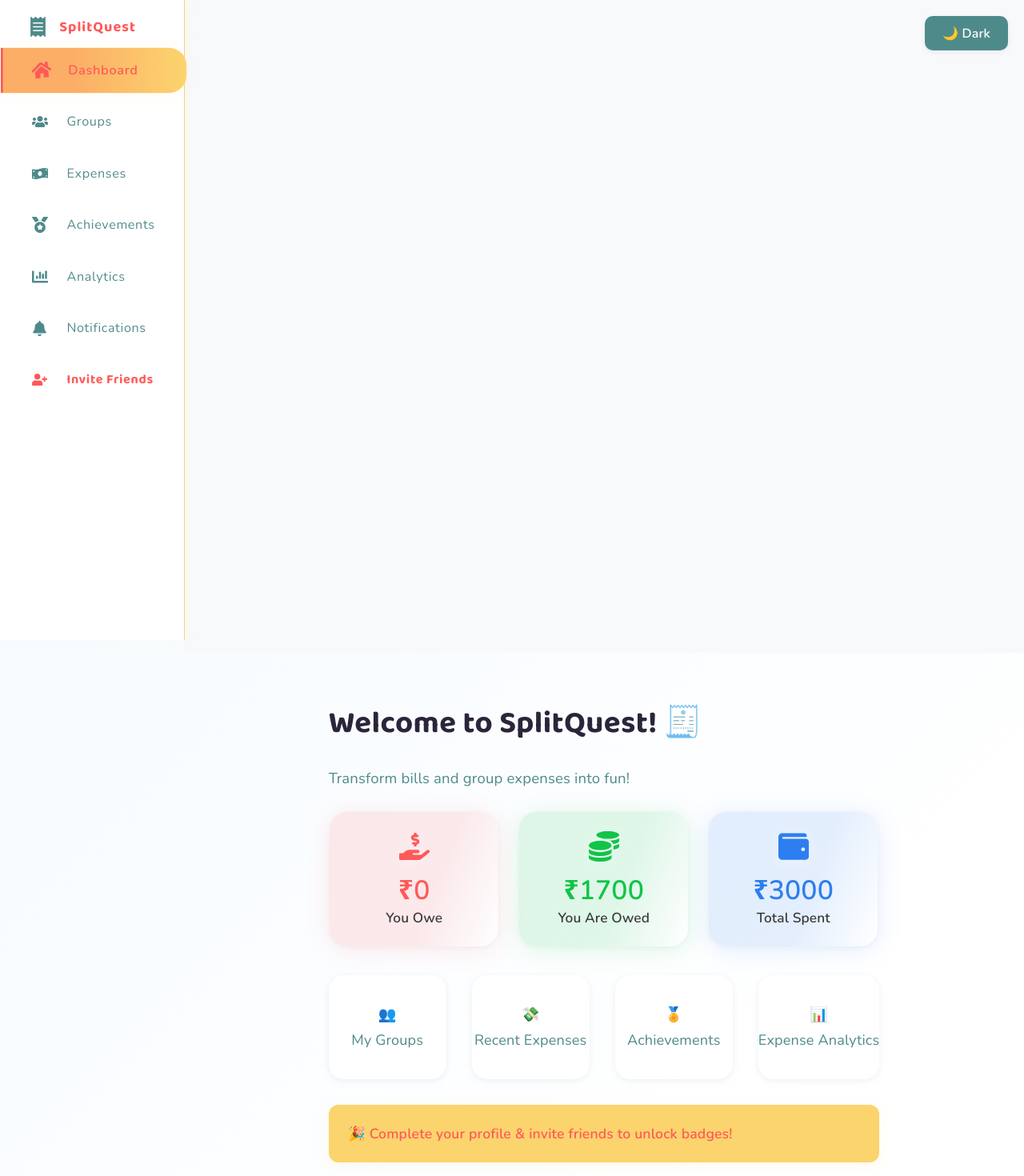
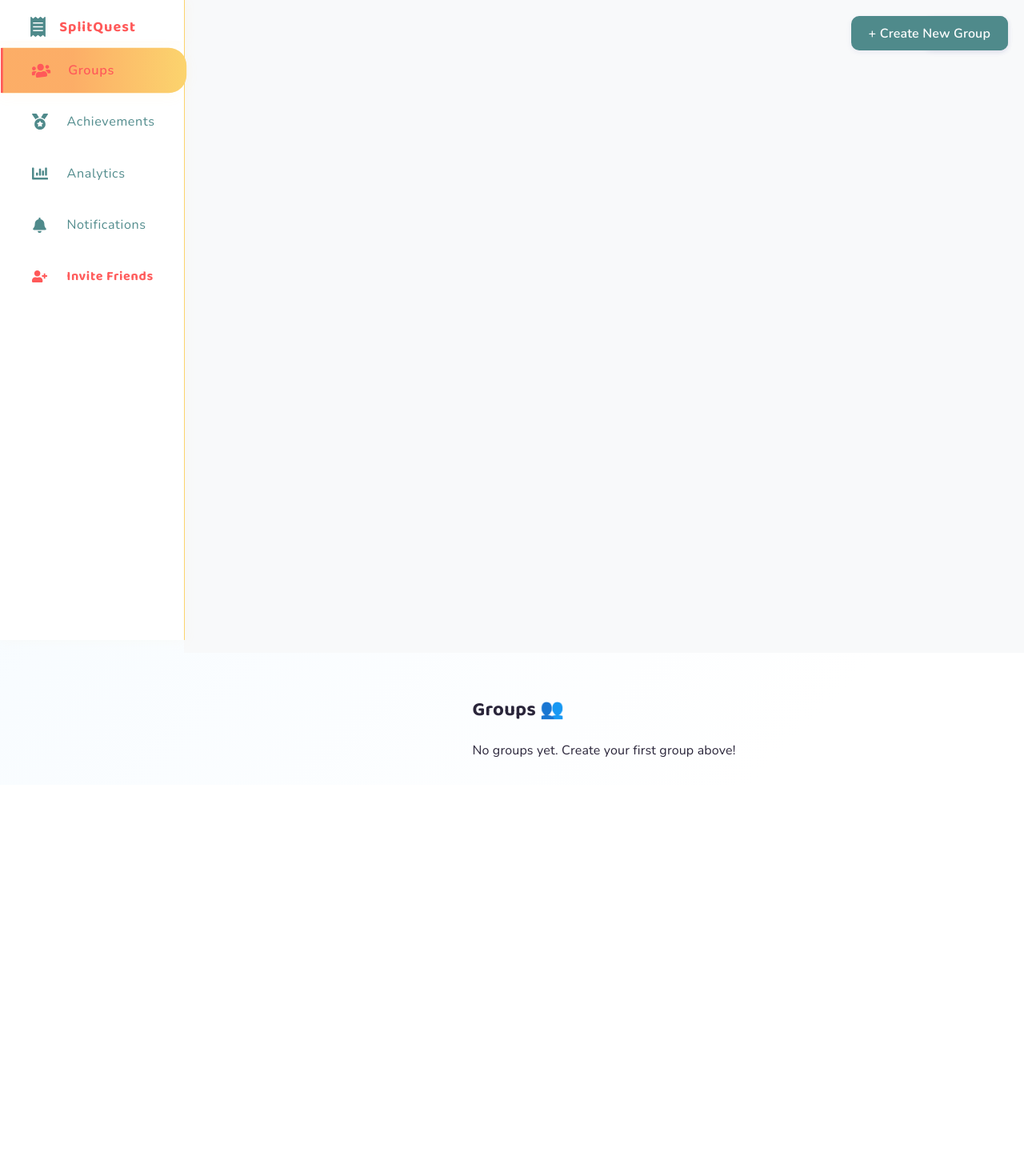
Before and after one commit to Workflow-Manager-admin/splitquest-107914-e48622fe, a React (Create React App) app in the folder frontend_web_app/: page / in a window 1280 px wide. Shown: the top 1470 px of the page at 80% size. After the commit the page ends 981 px from the top, so only its background shows below. Built offline with nearby package versions, Linux system fonts and the light colour scheme.

Commit message:
CheckPoint - cgc84b8a41

```diff
--- a/frontend_web_app/src/App.js
+++ b/frontend_web_app/src/App.js
@@ -7,9 +7,7 @@ import { GroupsProvider } from './GroupsContext';
 import './App.css';
 
 // Lazy load pages for better performance
-const Dashboard = React.lazy(() => import('./pages/Dashboard'));
 const Groups = React.lazy(() => import('./pages/Groups'));
-const Expenses = React.lazy(() => import('./pages/Expenses'));
 const Achievements = React.lazy(() => import('./pages/Achievements'));
 const Analytics = React.lazy(() => import('./pages/Analytics'));
 const Notifications = React.lazy(() => import('./pages/Notifications'));
@@ -35,9 +33,8 @@ function MainLayout() {
         </header>
         <React.Suspense fallback={<div style={{textAlign:"center", padding:"3rem"}}>Loading...</div>}>
           <Routes>
-            <Route path="/" element={<Dashboard />} />
+            <Route path="/" element={<Groups />} />
             <Route path="/groups/*" element={<Groups />} />
-            <Route path="/expenses" element={<Expenses />} />
             <Route path="/achievements" element={<Achievements />} />
             <Route path="/analytics" element={<Analytics />} />
             <Route path="/notifications" element={<Notifications />} />
--- a/frontend_web_app/src/GroupsContext.js
+++ b/frontend_web_app/src/GroupsContext.js
@@ -8,7 +8,7 @@ const GroupsContext = createContext();
  * {userId: {name, netOwes: [{to: userId, amount: number}]}}
  * using a simple "settle-up" netting algorithm.
  * @param {object[]} expenses - List of expenses in the group.
- * @param {object[]} members  - Member data: {id, name}
+ * @param {object[]} members  - Member data: {id, name, number?}
  * @returns {object} Map of memberId -> { name, balance, owes: [ {...} ] }
  */
 function calculateNetBalances(expenses, members) {
@@ -57,14 +57,12 @@ function calculateNetBalances(expenses, members) {
       to: creditor.id,
       amount: Math.round(debt * 100) / 100
     });
-    debtor.net += debt; // this will get closer to 0
+    debtor.net += debt;
     creditor.net -= debt;
     if (Math.abs(debtor.net) < 0.009) d++;
     if (creditor.net < 0.009) c++;
   }
 
-  // For easier UI rendering, provide per member summary:
-  // { [memberId]: { name, owes: [{ to, amount }], gets: [{ from, amount }] } }
   const res = {};
   members.forEach(m => {
     res[m.id] = { name: m.name, owes: [], gets: [] };
@@ -74,7 +72,6 @@ function calculateNetBalances(expenses, members) {
     res[tr.to].gets.push({ from: tr.from, amount: tr.amount });
   });
 
-  // Add per-member balance for easy display (who is net-positive/negative)
   Object.keys(res).forEach(mid => {
     res[mid].balance = net[mid].net;
   });
@@ -86,52 +83,28 @@ function calculateNetBalances(expenses, members) {
  */
 // PUBLIC_INTERFACE
 export function GroupsProvider({ children }) {
-  // Mock, static friend/member data (simulate users)
-  const MOCK_USERS = [
-    { id: "u1", name: "Alice" },
-    { id: "u2", name: "Bob" },
-    { id: "u3", name: "Charlie" },
-    { id: "u4", name: "Dana" }
-  ];
-  // Groups in { id, name, members: [userId], expenses: [{...}] }
-  const [groups, setGroups] = useState([
-    // Example default group (starter)
-    {
-      id: "g1",
-      name: "Trip to Goa",
-      members: ["u1", "u2", "u3"],
-      expenses: [
-        {
-          id: "e1",
-          title: "Hotel",
-          amount: 3000,
-          date: "2024-05-10",
-          payer: "u1",
-          splitWith: ["u1", "u2", "u3"]
-        },
-        {
-          id: "e2",
-          title: "Taxi",
-          amount: 900,
-          date: "2024-05-11",
-          payer: "u2",
-          splitWith: ["u1", "u2", "u3"]
-        }
-      ]
-    }
-  ]);
+  // Unique ID generator
+  const makeId = (prefix="u") =>
+    prefix + (Date.now() + Math.floor(Math.random() * 100000));
 
-  // Add a new group
+  // State: Groups in { id, name, members: [{id, name, number}], expenses: [{ ... }] }
+  const [groups, setGroups] = useState([]);
+
+  // Add a new group, members should be: [{name, number}]
   // PUBLIC_INTERFACE
   const addGroup = (name, members) => {
-    const id = "g" + (Date.now() + Math.floor(Math.random() * 100000));
-    setGroups(g => [
-      ...g,
-      { id, name, members, expenses: [] }
-    ]);
+    const groupId = makeId("g");
+    // Assign an id to each member (unless already present)
+    const membersWithIds = members.map(m =>
+      ({ ...m, id: m.id || makeId("u") })
+    );
+    setGroups(g =>
+      [...g, { id: groupId, name, members: membersWithIds, expenses: [] }]
+    );
   };
 
   // Add an expense to a specific group
+  // expects: expenseData = {title, amount, date, payer, splitWith} with payer/splitWith as member ids
   // PUBLIC_INTERFACE
   const addExpense = (groupId, expenseData) => {
     setGroups(oldGroups =>
@@ -143,7 +116,7 @@ export function GroupsProvider({ children }) {
             ...gr.expenses,
             {
               ...expenseData,
-              id: "e" + (Date.now() + Math.floor(Math.random() * 100000))
+              id: makeId("e")
             }
           ]
         };
@@ -156,10 +129,20 @@ export function GroupsProvider({ children }) {
   const getGroupById = groupId => groups.find(g => g.id === groupId);
 
   // PUBLIC_INTERFACE
-  const getMembersForGroup = group => (group ? group.members.map(uid => MOCK_USERS.find(u => u.id === uid)) : []);
+  const getMembersForGroup = group => (group ? group.members : []);
 
-  // PUBLIC_INTERFACE - returns list of all users (simulate current user as "u1")
-  const getAllUsers = () => MOCK_USERS;
+  // Current user is just placeholder
+  const currentUserId = "current-user-1";
+
+  // Get all users (flatten all group members, unique by id)
+  // PUBLIC_INTERFACE
+  const getAllUsers = () => {
+    const all = groups.flatMap(g => g.members);
+    // De-duplicate by id
+    const mapById = {};
+    all.forEach(u => { mapById[u.id] = u; });
+    return Object.values(mapById);
+  };
 
   return (
     <GroupsContext.Provider
@@ -171,8 +154,7 @@ export function GroupsProvider({ children }) {
         getMembersForGroup,
         getAllUsers,
         calculateNetBalances,
-        MOCK_USERS,
-        currentUserId: "u1"
+        currentUserId
       }}
     >
       {children}
--- a/frontend_web_app/src/components/Sidebar.js
+++ b/frontend_web_app/src/components/Sidebar.js
@@ -18,21 +18,9 @@ export default function Sidebar() {
     {
       path: '/',
       exact: true,
-      icon: <FaHome size={21} />,
-      label: 'Dashboard',
-      tag: 'sq-tab-dashboard'
-    },
-    {
-      path: '/groups',
       icon: <FaUsers size={20} />,
       label: 'Groups',
       tag: 'sq-tab-groups'
-    },
-    {
-      path: '/expenses',
-      icon: <FaMoneyBillWave size={20} />,
-      label: 'Expenses',
-      tag: 'sq-tab-expenses'
     },
     {
       path: '/achievements',
--- a/frontend_web_app/src/pages/Dashboard.js
+++ /dev/null
@@ -1,140 +0,0 @@
-import React, { useMemo } from 'react';
-import { Link, useNavigate } from 'react-router-dom';
-import FAB from '../components/FAB';
-import SummaryCard from '../components/SummaryCard';
-import { FaHandHoldingUsd, FaCoins, FaWallet } from "react-icons/fa";
-import { useGroups } from '../GroupsContext';
-
-// PUBLIC_INTERFACE
-export default function Dashboard() {
-  /**
-   * Main dashboard: Welcomes user, shows groups, recent expenses,
-   * summary cards, and gamified prompt.
-   */
-  const navigate = useNavigate();
-
-  // Use GroupsContext to get relevant financial stats for the user
-  const { groups, getAllUsers, calculateNetBalances, currentUserId } = useGroups();
-  // Flat array of all (member) expenses user is part of
-  const allExpenses = useMemo(
-    () => groups.flatMap(g => g.expenses.map(e => ({ ...e, groupId: g.id }))),
-    [groups]
-  );
-  // All unique groups the user is a member of
-  const userGroups = useMemo(
-    () =>
-      groups.filter(g => g.members.includes(currentUserId)),
-    [groups, currentUserId]
-  );
-  // Calculate "global" values: owe, owed, spent
-  // (if user in multiple groups, sum across all)
-  const { totalOwe, totalOwed, totalSpent } = useMemo(() => {
-    let owe = 0, owed = 0, spent = 0;
-    userGroups.forEach(group => {
-      const members = getAllUsers().filter(u => group.members.includes(u.id));
-      const balances = calculateNetBalances(group.expenses, members);
-      const bal = balances[currentUserId];
-      if (!bal) return;
-      // You Owe: total you owe TO OTHERS (sum of .owes amounts)
-      owe += (bal.owes || []).reduce((sum, o) => sum + o.amount, 0);
-      // You Are Owed: total OTHERS owe you (sum of .gets amounts)
-      owed += (bal.gets || []).reduce((sum, o) => sum + o.amount, 0);
-      // Total Spent: sum of all expenses paid by you in group
-      spent += group.expenses
-        .filter(e => e.payer === currentUserId)
-        .reduce((sum, e) => sum + e.amount, 0);
-    });
-    // Round for display
-    return {
-      totalOwe: Math.round(owe * 100) / 100,
-      totalOwed: Math.round(owed * 100) / 100,
-      totalSpent: Math.round(spent * 100) / 100
-    };
-  }, [userGroups, getAllUsers, calculateNetBalances, currentUserId]);
-
-  return (
-    <div style={{ maxWidth: "710px", margin: "0 auto", padding: "2rem", position: "relative" }}>
-      <h1 className="sq-header" style={{ fontFamily: 'var(--header-font)', fontWeight: 800, fontSize: "2.4rem" }}>
-        Welcome to SplitQuest! 🧾
-      </h1>
-      <p style={{
-        color: 'var(--color-primary, #4F8A8B)',
-        fontWeight: 500,
-        fontSize: "1.16rem",
-        fontFamily: 'var(--body-font)'
-      }}>
-        Transform bills and group expenses into fun!
-      </p>
-
-      {/* Summary Cards Row */}
-      <div className="sq-dashboard-summary-row"
-        style={{
-          display: "flex",
-          gap: "1.4rem",
-          margin: "25px 0 16px 0",
-          flexWrap: "wrap",
-          alignItems: "stretch",
-          justifyContent: "center"
-        }}
-      >
-        <SummaryCard
-          icon={<FaHandHoldingUsd />}
-          value={totalOwe === undefined ? "…" : `₹${totalOwe}`}
-          label="You Owe"
-          color="#FF5959"
-          tabIndex={0}
-        />
-        <SummaryCard
-          icon={<FaCoins />}
-          value={totalOwed === undefined ? "…" : `₹${totalOwed}`}
-          label="You Are Owed"
-          color="#11c447"
-          tabIndex={0}
-        />
-        <SummaryCard
-          icon={<FaWallet />}
-          value={totalSpent === undefined ? "…" : `₹${totalSpent}`}
-          label="Total Spent"
-          color="#2d7ef0"
-          tabIndex={0}
-        />
-      </div>
-
-      {/* Quick links to groups, expenses, achievements, analytics */}
-      <div style={{ display: "flex", gap: "2rem", flexWrap: "wrap" }}>
-        <Link to="/groups" className="sq-dashboard-card">
-          <div>👥</div>
-          <span>My Groups</span>
-        </Link>
-        <Link to="/expenses" className="sq-dashboard-card">
-          <div>💸</div>
-          <span>Recent Expenses</span>
-        </Link>
-        <Link to="/achievements" className="sq-dashboard-card">
-          <div>🏅</div>
-          <span>Achievements</span>
-        </Link>
-        <Link to="/analytics" className="sq-dashboard-card">
-          <div>📊</div>
-          <span>Expense Analytics</span>
-        </Link>
-      </div>
-      <div className="sq-gamify-prompt" style={{
-        marginTop: "2rem",
-        background: "var(--color-secondary, #FBD46D)",
-        borderRadius: "12px",
-        padding: "1.5rem",
-        color: "var(--color-accent, #FF5959)",
-        fontWeight: 600,
-        boxShadow: "0 4px 18px #ffd27024",
-        fontSize: "1.1rem"
-      }}>
-        <span role="img" aria-label="Party">🎉</span> Complete your profile & invite friends to unlock badges!
-      </div>
-      {/* FAB for adding group or expense on mobile */}
-      <div className="sq-dashboard-fab" style={{}}>
-        <FAB icon="➕" label="Add Expense" style={{display:"none"}} onClick={()=>navigate('/expenses')} />
-      </div>
-    </div>
-  );
-}
--- a/frontend_web_app/src/pages/Expenses.js
+++ /dev/null
@@ -1,16 +0,0 @@
-import React from 'react';
-
-// PUBLIC_INTERFACE
-export default function Expenses() {
-  /**
-   * Expense entry and history: add, split, view past expenses.
-   * (Stub: To be implemented with calculation logic + forms + lists.)
-   */
-  return (
-    <div style={{maxWidth:"680px",margin:"0 auto",padding:"2rem"}}>
-      <h2>Expenses <span role="img" aria-label="Expenses">💸</span></h2>
-      <button className="theme-toggle" style={{marginBottom:"1rem"}}>+ Add Expense</button>
-      <div style={{marginTop: '1.5rem'}}>Expense history, split calculator, and entry forms will appear here.</div>
-    </div>
-  );
-}
--- a/frontend_web_app/src/pages/GroupDashboard.js
+++ b/frontend_web_app/src/pages/GroupDashboard.js
@@ -39,13 +39,12 @@ function exportToCsv(filename, rows, headers = null) {
 export default function GroupDashboard({ groupId, onBack }) {
   const {
     getGroupById,
-    getMembersForGroup,
     calculateNetBalances,
     addExpense,
     currentUserId,
   } = useGroups();
   const group = getGroupById(groupId);
-  const members = group ? getMembersForGroup(group) : [];
+  const members = group ? group.members : [];
 
   // Payment settlement log for this group (array of {from, to, amount, timestamp})
   // Persist per group, volatile only for demo purposes (refresh = gone)
--- a/frontend_web_app/src/pages/GroupLeaderboard.js
+++ b/frontend_web_app/src/pages/GroupLeaderboard.js
@@ -11,8 +11,7 @@ import React, { useMemo } from "react";
  */
 // PUBLIC_INTERFACE
 export default function GroupLeaderboard({ group, members, balances }) {
-  // Auto-calculate stats for leaderboard and assign fun badges/titles.
-  // All logic is mocked/derived from local expenses data.
+  // All logic is mocked/derived from local expenses data, but uses provided group.members.
 
   const leaderboard = useMemo(() => {
     if (!group || !group.expenses || !members.length) return [];
@@ -24,12 +23,11 @@ export default function GroupLeaderboard({ group, members, balances }) {
         name: m.name,
         totalPaid: 0,
         netOwed: 0,
-        owesTo: 0, // sum owed to others
-        getsFrom: 0, // sum gets from others
+        owesTo: 0,
+        getsFrom: 0,
         latestExpense: null,
       };
     });
-    // Go through all expenses
     group.expenses.forEach(e => {
       if (userStats[e.payer]) {
         userStats[e.payer].totalPaid += e.amount;
@@ -41,7 +39,6 @@ export default function GroupLeaderboard({ group, members, balances }) {
       }
       const share = e.amount / e.splitWith.length;
       e.splitWith.forEach(mid => {
-        // For total owed, treat the payer as not owing to themselves
         if (mid !== e.payer) {
           userStats[mid].netOwed += share;
         }
@@ -55,10 +52,6 @@ export default function GroupLeaderboard({ group, members, balances }) {
       userStats[uid].owesTo = (bal.owes || []).reduce((sum, o) => sum + o.amount, 0);
       userStats[uid].getsFrom = (bal.gets || []).reduce((sum, o) => sum + o.amount, 0);
     });
-    // Assign awards (rankings):
-    // 1. Big Spender: highest totalPaid
-    // 2. Budget Boss: highest balance (most net positive)
-    // 3. Always Owes: most owesTo
     const sortedByPaid = Object.values(userStats).slice().sort((a, b) => b.totalPaid - a.totalPaid);
     const sortedByBalance = Object.values(userStats).slice().sort((a, b) => (b.balance||0) - (a.balance||0));
     const sortedByOwes = Object.values(userStats).slice().sort((a, b) => b.owesTo - a.owesTo);
@@ -66,17 +59,14 @@ export default function GroupLeaderboard({ group, members, balances }) {
     if (sortedByPaid[0]) sortedByPaid[0].award = { emoji: "🤑", title: "Big Spender" };
     if (sortedByBalance[0]) sortedByBalance[0].award = { emoji: "🏆", title: "Budget Boss" };
     if (sortedByOwes[0]) sortedByOwes[0].award = { emoji: "🐢", title: "Always Owes" };
-    // If awards overlap, prefer 'Big Spender', then 'Budget Boss', then 'Always Owes'
-    // Remove duplicate awards
     const awardAssigned = {};
     Object.values(userStats).forEach(us => {
       if (us.award) {
-        if (awardAssigned[us.award.title]) us.award = null; // already awarded, skip (won't happen for >1 user)
+        if (awardAssigned[us.award.title]) us.award = null;
         else awardAssigned[us.award.title] = us.id;
       }
     });
 
-    // Default fallback if group is new
     if (group.expenses.length === 0) {
       return members.map(m => ({
         ...userStats[m.id],
@@ -84,7 +74,6 @@ export default function GroupLeaderboard({ group, members, balances }) {
       }));
     }
 
-    // Format for UI
     return Object.values(userStats).map(us => ({
       ...us,
       badge: us.award?.emoji,
--- a/frontend_web_app/src/pages/Groups.js
+++ b/frontend_web_app/src/pages/Groups.js
@@ -6,14 +6,15 @@ import GroupDashboard from "./GroupDashboard";
 export default function Groups() {
   /**
    * Group management: list groups, create/new group, see per-group dashboard.
+   * Now: user must enter group name and add people (name, optional phone number) on creation.
    */
 
   const {
     groups,
     addGroup,
     getMembersForGroup,
-    getAllUsers,
-    currentUserId,
+    // getAllUsers, // not needed for creation, each group can have arbitrary members
+    // currentUserId, // not needed to check in form now
   } = useGroups();
 
   const [showCreate, setShowCreate] = useState(false);
@@ -43,17 +44,14 @@ export default function Groups() {
         </button>
         {showCreate && (
           <CreateGroupForm
-            allUsers={getAllUsers()}
             addGroup={addGroup}
             onDone={() => setShowCreate(false)}
-            currentUserId={currentUserId}
           />
         )}
         <div style={{ marginTop: "1.2rem" }}>
           <GroupList
             groups={groups}
             onSelect={setSelectedGroup}
-            getMembersForGroup={getMembersForGroup}
           />
         </div>
       </div>
@@ -63,8 +61,9 @@ export default function Groups() {
 
 /**
  * Lists user groups with name, size, and selects group for dashboard.
+ * Dynamically renders newest persisted member names for each group.
  */
-function GroupList({ groups, onSelect, getMembersForGroup }) {
+function GroupList({ groups, onSelect }) {
   if (!groups.length)
     return <div>No groups yet. Create your first group above!</div>;
   return (
@@ -89,7 +88,7 @@ function GroupList({ groups, onSelect, getMembersForGroup }) {
           <div>
             <strong>{g.name}</strong>
             <div style={{ fontSize: "0.96rem", color: "#888" }}>
-              {getMembersForGroup(g).map((m) => m.name).join(", ")}
+              {g.members.map((m) => m.name).join(", ")}
             </div>
           </div>
           <span style={{ fontSize: "1.8rem" }}>▶️</span>
@@ -100,30 +99,44 @@ function GroupList({ groups, onSelect, getMembersForGroup }) {
 }
 
 /**
- * Creation form for a group, with user multi-select.
+ * Creation form for a group, asks user for group name and a list of people (name/number).
+ * Allows adding/removing members dynamically.
  */
-function CreateGroupForm({ allUsers, addGroup, onDone, currentUserId }) {
+function CreateGroupForm({ addGroup, onDone }) {
   const [groupName, setGroupName] = useState("");
-  const [memberIds, setMemberIds] = useState([currentUserId]);
+  // Each member: { name: '', number: '' }
+  const [members, setMembers] = useState([
+    { name: "", number: "" },
+    { name: "", number: "" }
+  ]);
   const [error, setError] = useState("");
 
-  function toggleMember(id) {
-    setMemberIds((prev) =>
-      prev.includes(id)
-        ? prev.filter((uid) => uid !== id)
-        : [...prev, id]
+  function handleMemberChange(idx, field, value) {
+    setMembers((prev) =>
+      prev.map((m, i) => (i === idx ? { ...m, [field]: value } : m))
     );
   }
-
+  function handleAddMember() {
+    setMembers((prev) => [...prev, { name: "", number: "" }]);
+  }
+  function handleRemoveMember(idx) {
+    setMembers((prev) => prev.filter((_, i) => i !== idx));
+  }
   function handleSubmit(e) {
     e.preventDefault();
-    if (!groupName.trim() || memberIds.length < 2) {
-      setError("Enter group name and choose at least two members.");
+    const validMembers = members
+      .map((m) => ({ ...m, name: m.name.trim() }))
+      .filter((m) => m.name.length > 0);
+    if (!groupName.trim() || validMembers.length < 2) {
+      setError("Enter a group name and at least two member names.");
       return;
     }
-    addGroup(groupName.trim(), memberIds);
+    addGroup(groupName.trim(), validMembers);
     setGroupName("");
-    setMemberIds([currentUserId]);
+    setMembers([
+      { name: "", number: "" },
+      { name: "", number: "" }
+    ]);
     setError("");
     if (onDone) onDone();
   }
@@ -149,16 +162,43 @@ function CreateGroupForm({ allUsers, addGroup, onDone, currentUserId }) {
       </div>
       <div style={{ marginBottom: 8 }}>
         <b>Members:</b>
-        {allUsers.map((u) => (
-          <label key={u.id} style={{ marginLeft: 10 }}>
-            <input
-              type="checkbox"
-              checked={memberIds.includes(u.id)}
-              onChange={() => toggleMember(u.id)}
-            />{" "}
-            {u.name}
-          </label>
-        ))}
+        <div>
+          {members.map((m, idx) => (
+            <div key={idx} style={{ display: "flex", alignItems: "center", marginBottom: 4 }}>
+              <input
+                style={{ marginRight: 6, width: 160 }}
+                placeholder="Name"
+                required
+                value={m.name}
+                onChange={e => handleMemberChange(idx, "name", e.target.value)}
+              />
+              <input
+                style={{ marginRight: 6, width: 120 }}
+                placeholder="Phone (optional)"
+                value={m.number}
+                onChange={e => handleMemberChange(idx, "number", e.target.value)}
+                type="tel"
+                inputMode="tel"
+                pattern="[0-9+ ()-]*"
+              />
+              <button
+                type="button"
+                className="theme-toggle"
+                style={{ fontSize: 14, padding: "5px 13px", background: "#FF5959", marginLeft: 2 }}
+                aria-label="Remove"
+                disabled={members.length <= 2}
+                onClick={() => handleRemoveMember(idx)}
+                tabIndex={0}
+              >-</button>
+            </div>
+          ))}
+          <button
+            type="button"
+            className="theme-toggle"
+            onClick={handleAddMember}
+            style={{marginTop: 3,background:"#4F8A8B",fontSize:14}}
+          >+ Add Member</button>
+        </div>
       </div>
       {error && (
         <div style={{ color: "#FF5959", marginBottom: 6 }}>{error}</div>
```
